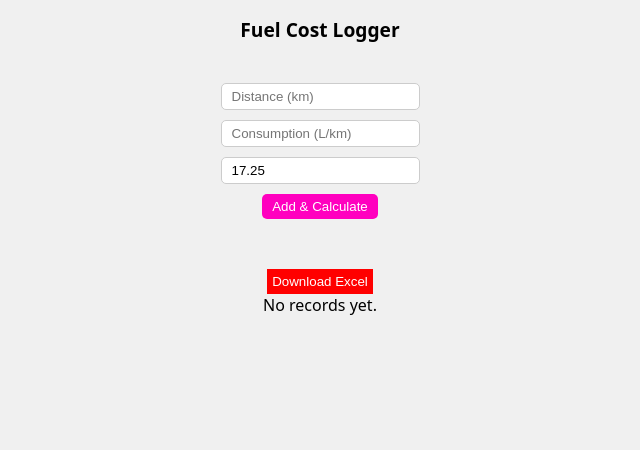
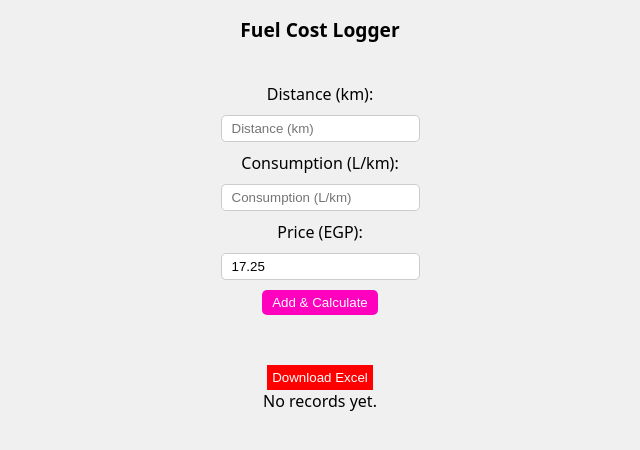
Before and after one commit to Tameem-Elmasry/fuel-consumption-logger, a React (Vite) app: page / in a window 1280 px wide. Shown: the top 450 px of the page, without its empty margins (320-960 px from the left). Built offline with nearby package versions, Linux system fonts and the light colour scheme.

Commit message:
added labels

```diff
--- a/src/components/CalculatorForm.jsx
+++ b/src/components/CalculatorForm.jsx
@@ -33,7 +33,9 @@ export default function CalculatorForm({ onSubmit }) {
     // @ return
     return (
         <form onSubmit={handleSubmit}>
+            <label htmlFor="d">Distance (km):</label>
             <input
+                id="d"
                 type="number"
                 value={dist}
                 onChange={(e) => {
@@ -44,7 +46,9 @@ export default function CalculatorForm({ onSubmit }) {
                 placeholder="Distance (km)"
                 required
             />
+            <label htmlFor="c">Consumption (L/km):</label>
             <input
+                id="c"
                 type="number"
                 value={cons}
                 onChange={(e) => {
@@ -55,7 +59,9 @@ export default function CalculatorForm({ onSubmit }) {
                 placeholder="Consumption (L/km)"
                 required
             />
+            <label htmlFor="p">Price (EGP):</label>
             <input
+                id="p"
                 type="number"
                 value={price}
                 onChange={(e) => {
```
